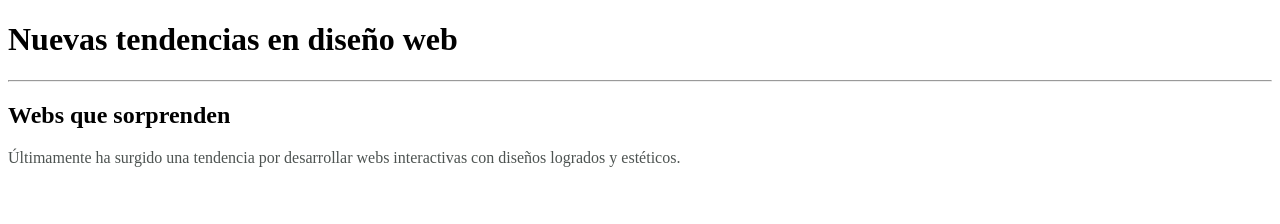
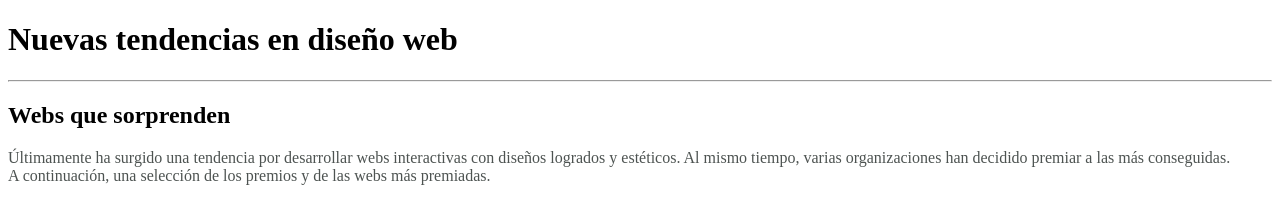
Before and after one commit to angelitabarreir0/webapp, a plain HTML site: page index.html in a window 1280 px wide. Drawn offline with Linux system fonts and the light colour scheme.

Commit message:
cambio 4

```diff
--- a/index.html
+++ b/index.html
@@ -1,6 +1,7 @@
 <!DOCTYPE html>
 <html lang="es-Spain">
 <link rel="stylesheet" href="styles.css">
+
     <head>
         <meta charset="UTF-8" />
         <meta name="viewport" content="width=device-width, initial-scale=1.0" />
@@ -12,9 +13,15 @@
     <body>
         <h1>Nuevas tendencias en diseño web</h1>
         <hr>
-        <h2>Webs que sorprenden</h2>
-        <p>Últimamente ha surgido una tendencia por desarrollar webs interactivas con diseños logrados y estéticos.
+        <h2> Webs que sorprenden</h2>
+        <p> Últimamente ha surgido una tendencia por desarrollar webs interactivas con diseños
+            logrados y estéticos. Al mismo tiempo, varias organizaciones han decidido premiar a las
+            más conseguidas.
+
+            <br> A continuación, una selección de los premios y de las webs más premiadas.
         </p>
+<p>    <a href="https://www.awwwards.com/"></a></p>
+
 
 
     </body>
```
